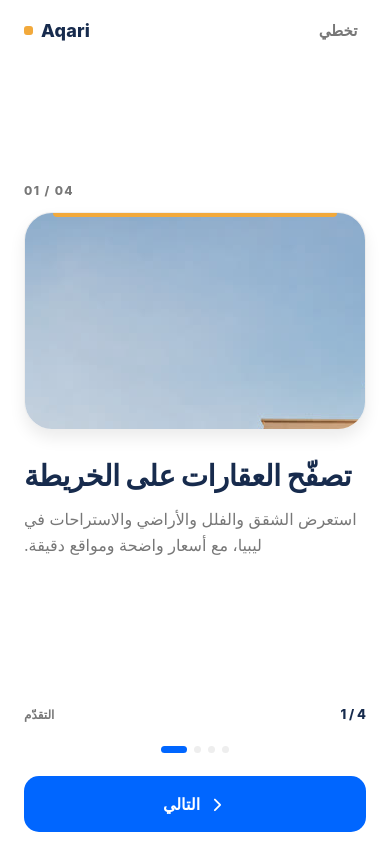
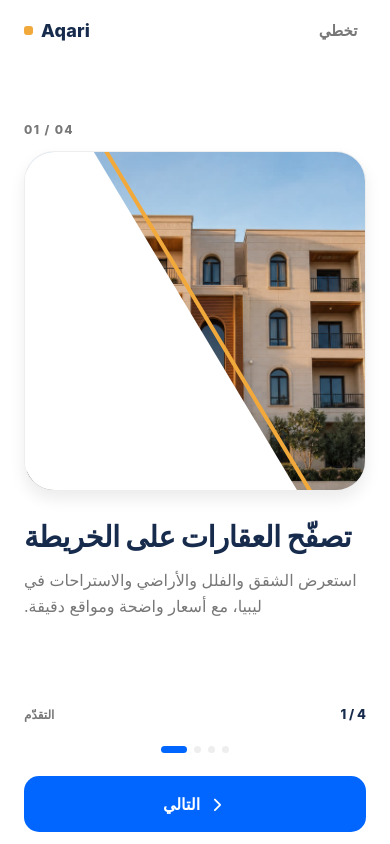
Before and after one commit to Mamrow/aqari, a React Native app: screen / in a window 390 px wide. Built offline with nearby package versions, Linux system fonts and the light colour scheme; no server answers; the database is empty.

Commit message:
Match onboarding to triangular photo concept

```diff
--- a/src/components/OnboardingScreen.js
+++ b/src/components/OnboardingScreen.js
@@ -101,6 +101,7 @@ export default function OnboardingScreen({ onDone }) {
               { backgroundColor: colors.surface, borderColor: colors.border },
             ]}
           >
+            <View style={[styles.heroBlueShape, { backgroundColor: `${colors.accent}22` }]} />
             <Image
               source={slide.image}
               style={styles.heroImage}
@@ -108,8 +109,8 @@ export default function OnboardingScreen({ onDone }) {
               accessibilityRole="image"
               accessibilityLabel={t(slide.titleKey)}
             />
-            <View style={styles.heroShade} />
-            <View style={[styles.heroAccent, { backgroundColor: FEATURED_GOLD }]} />
+            <View style={[styles.heroMask, { backgroundColor: colors.surface }]} />
+            <View style={[styles.heroDiagonal, { backgroundColor: FEATURED_GOLD }]} />
           </View>
 
           <Text style={[styles.title, { color: colors.heading, textAlign: isRTL ? 'right' : 'left' }]}>
@@ -241,11 +242,9 @@ const styles = StyleSheet.create({
     writingDirection: 'ltr',
   },
   heroCard: {
-    minHeight: 218,
-    borderRadius: 28,
+    height: 340,
+    borderRadius: 30,
     borderWidth: 1,
-    alignItems: 'center',
-    justifyContent: 'center',
     marginBottom: 28,
     overflow: 'hidden',
     shadowColor: '#000',
@@ -254,21 +253,41 @@ const styles = StyleSheet.create({
     shadowOffset: { width: 0, height: 8 },
     elevation: 3,
   },
-  heroAccent: {
+  heroBlueShape: {
     position: 'absolute',
-    top: 0,
-    start: 28,
-    end: 28,
-    height: 4,
-    borderBottomLeftRadius: 4,
-    borderBottomRightRadius: 4,
+    width: 220,
+    height: 220,
+    borderRadius: 74,
+    left: -86,
+    top: 24,
+    transform: [{ rotate: '-18deg' }],
+    zIndex: 1,
   },
   heroImage: {
-    ...StyleSheet.absoluteFillObject,
+    position: 'absolute',
+    top: -18,
+    right: -56,
+    width: '116%',
+    height: '120%',
+    zIndex: 2,
   },
-  heroShade: {
-    ...StyleSheet.absoluteFillObject,
-    backgroundColor: 'rgba(15, 34, 54, 0.08)',
+  heroMask: {
+    position: 'absolute',
+    width: '86%',
+    height: '180%',
+    left: '-44%',
+    top: '-42%',
+    transform: [{ rotate: '-31deg' }],
+    zIndex: 3,
+  },
+  heroDiagonal: {
+    position: 'absolute',
+    width: 4,
+    height: '155%',
+    left: '54%',
+    top: '-26%',
+    transform: [{ rotate: '-31deg' }],
+    zIndex: 4,
   },
   title: {
     fontSize: 29,
```
